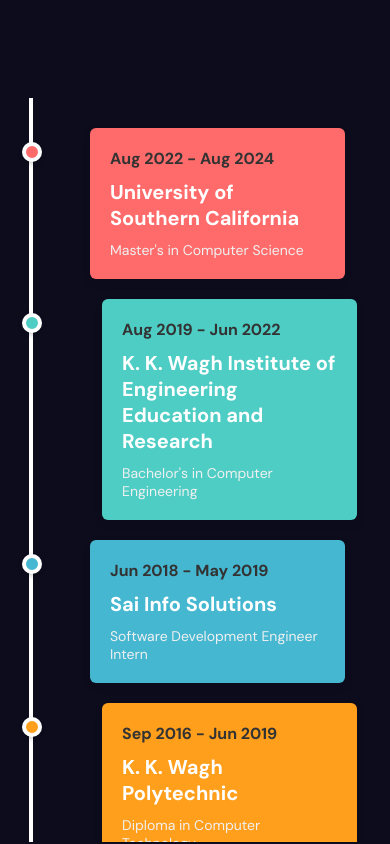
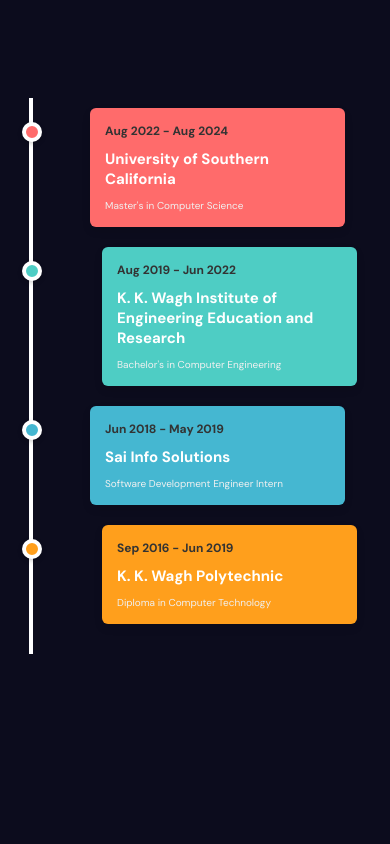
Before and after one commit to Shubhu2603/Animated-Portfolio, a React (Vite) app: page / in a window 390 px wide. Shown: the part 9248-10092 px from the top of the page. Built offline with nearby package versions, Linux system fonts and the light colour scheme.

Commit message:
adjusted for mobile

```diff
--- a/src/components/timeline/timeline.scss
+++ b/src/components/timeline/timeline.scss
@@ -7,6 +7,10 @@
     opacity: 0;
     transform: translateY(50px);
     transition: opacity 0.5s ease, transform 0.5s ease;
+
+    @include mobile{
+      padding-top: 0px;
+    }
   }
 
   .timeline.visible {
@@ -33,6 +37,10 @@
     transform: translateX(-50px);
     transition: opacity 0.5s ease, transform 0.5s ease;
     transition-delay: 0.2s;
+
+
+
+
   }
 
   .timeline.visible .event {
@@ -56,6 +64,9 @@
     border-radius: 6px;
     box-shadow: 0 4px 8px rgba(0,0,0,0.1);
     transition: transform 0.3s ease;
+    @include mobile{
+      padding: 15px;
+    }
   }
 
   .event-content:hover {
@@ -81,18 +92,28 @@
     margin: 0;
     color: #333;
     font-size: 16px;
+    @include mobile{
+      font-size: 12px
+    }
   }
 
   .event h4 {
     margin: 10px 0;
     color: #fff;
     font-size: 20px;
+    @include mobile{
+      font-size: 15px
+    }
+
   }
 
   .event p {
     margin: 0;
     color: #f0f0f0;
     font-size: 14px;
+    @include mobile{
+      font-size: 10px
+    }
   }
 
   @include mobile {
```
